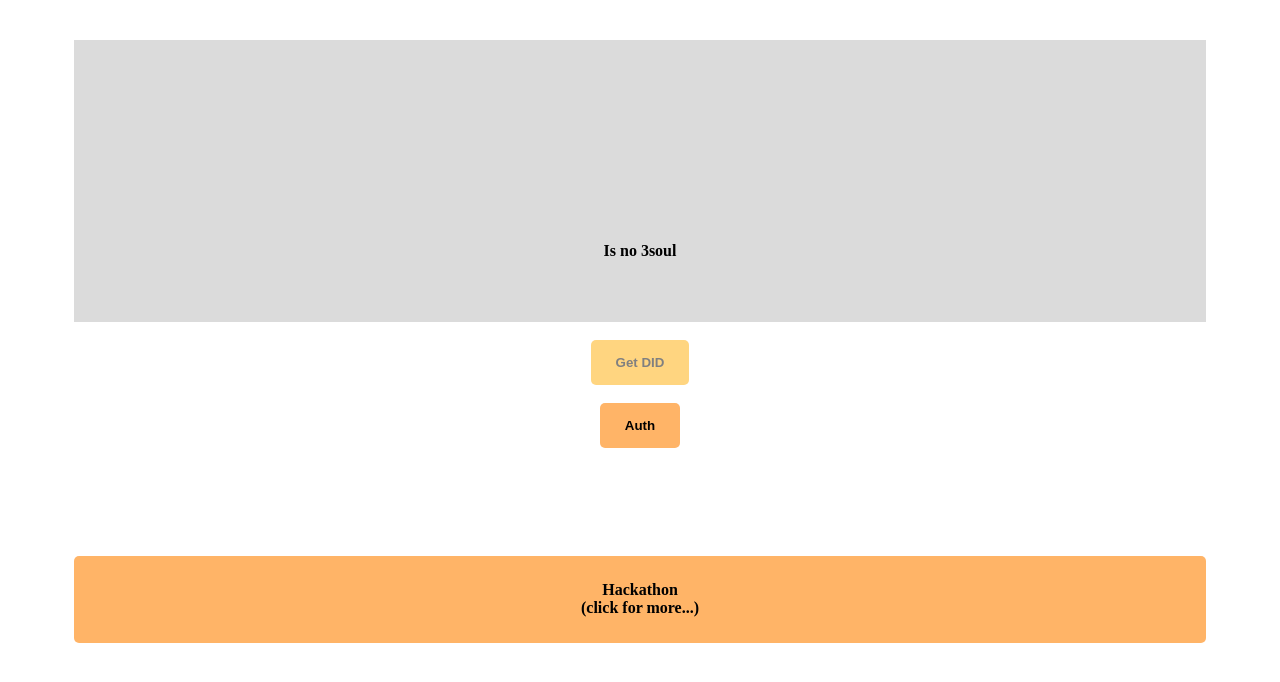
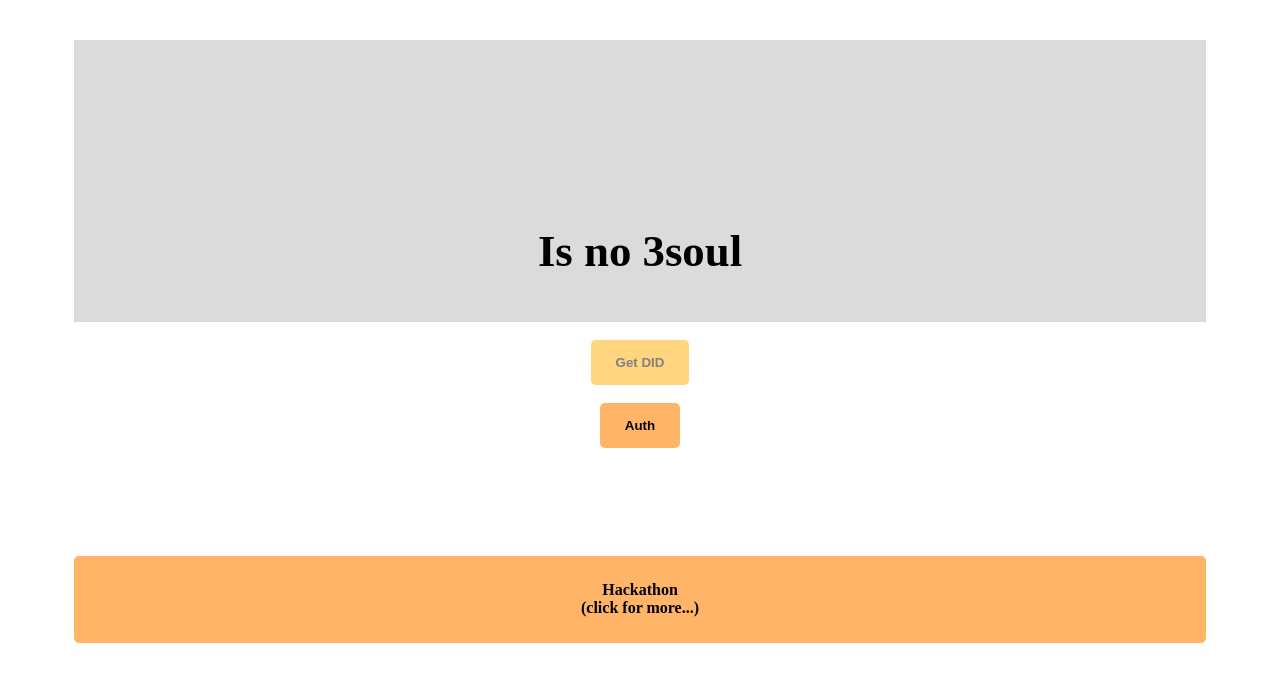
Before and after one commit to oed/pendant-auth, a website built with webpack: page index.html in a window 1280 px wide. Built offline with nearby package versions, Linux system fonts and the light colour scheme; what halo-chip would draw is missing.

Commit message:
fix font size

```diff
--- a/index.html
+++ b/index.html
@@ -35,6 +35,7 @@
       display: inline-grid;
       align-items: center;
       padding: 2vw;
+      font-size: 3.5vw;
       font-weight: bold;
     }
     #did-span {
```
